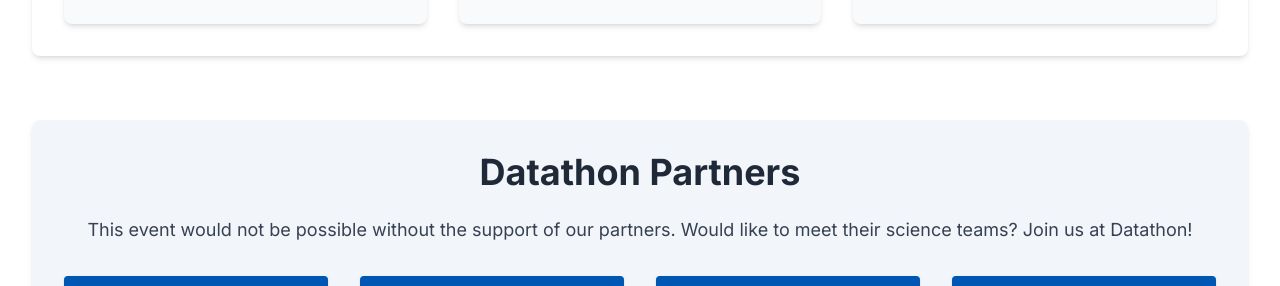
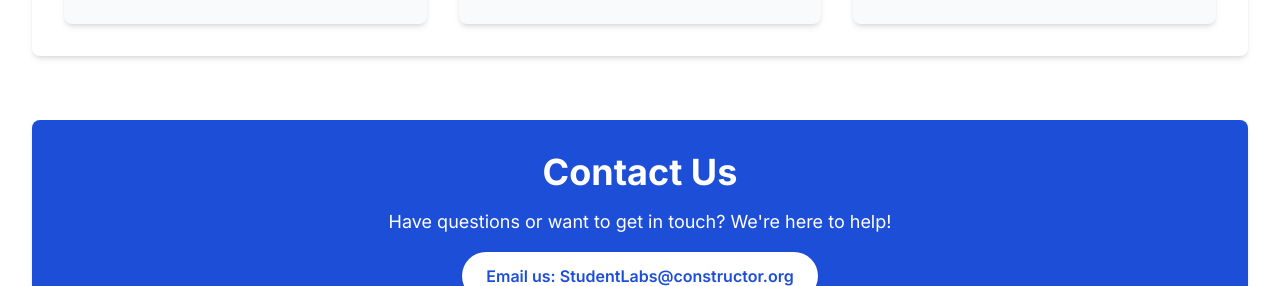
Before and after one commit to mikruka/constructor-paperthon, a plain HTML site: page index.html in a window 1280 px wide. Shown: the part 4364-4650 px from the top of the page. Drawn offline with nearby package versions, Linux system fonts and the light colour scheme.

Commit message:
Update index.html

```diff
--- a/index.html
+++ b/index.html
@@ -331,6 +331,14 @@
             </div>
         </section>
 
+        <!-- Contact Us Section -->
+        <section id="contact" class="pt-24 mb-8 md:mb-16 p-4 md:p-8 rounded-lg shadow-md bg-blue-700 text-white text-center">
+            <h2 class="text-2xl md:text-4xl font-bold mb-4">Contact Us</h2>
+            <p class="mb-4 text-base md:text-lg">Have questions or want to get in touch? We're here to help!</p>
+            <a href="mailto:StudentLabs@constructor.org?subject=Constructor%20Datathon" class="inline-block bg-white text-blue-700 font-semibold px-6 py-3 rounded-full shadow hover:bg-blue-100 transition duration-300">Email us: StudentLabs@constructor.org</a>
+        </section>
+
+
         <!-- Partners Section -->
         <section id="partners" class="pt-24 mb-8 md:mb-16 p-4 md:p-8 rounded-lg shadow-md bg-light-blue-transparent">
             <h2 class="text-2xl md:text-4xl font-bold text-gray-800 mb-6 text-center">Datathon Partners</h2>
```
